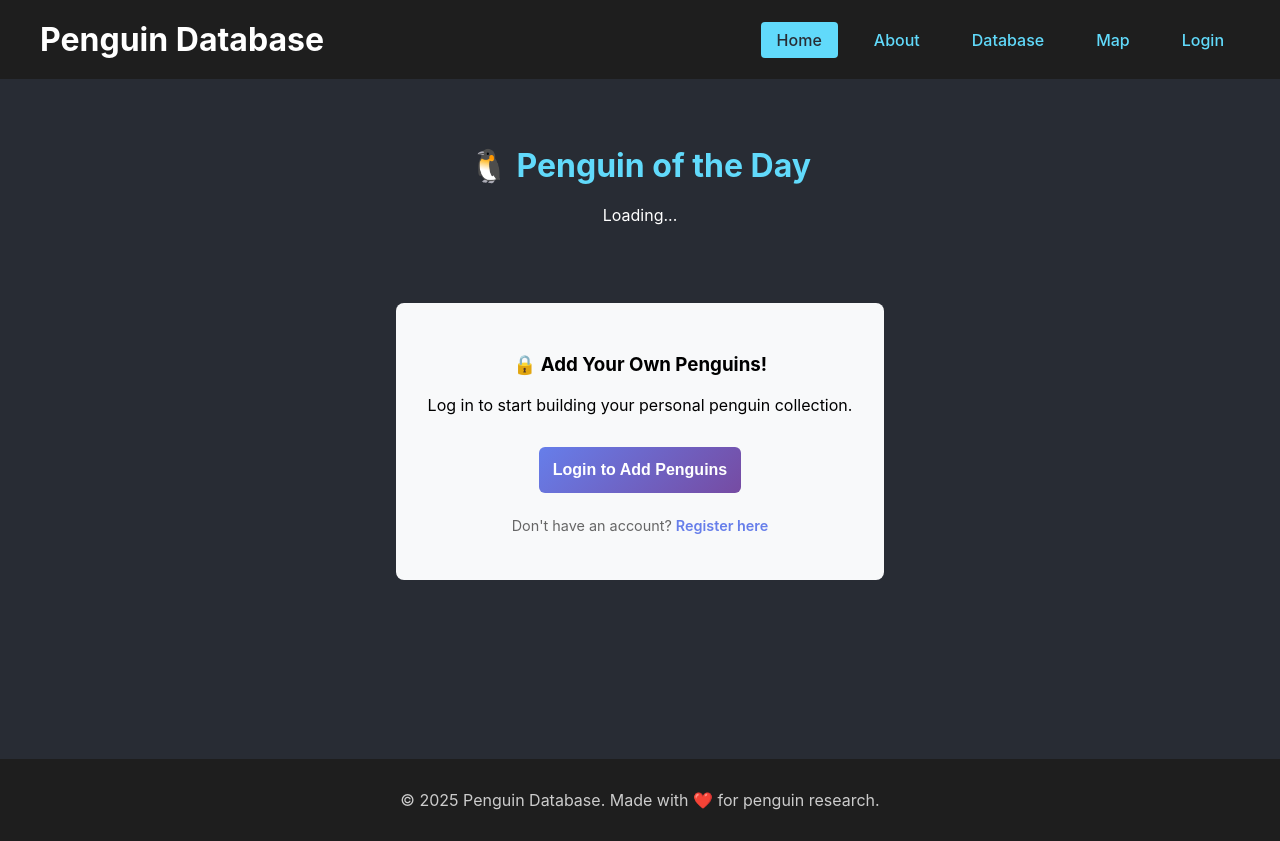
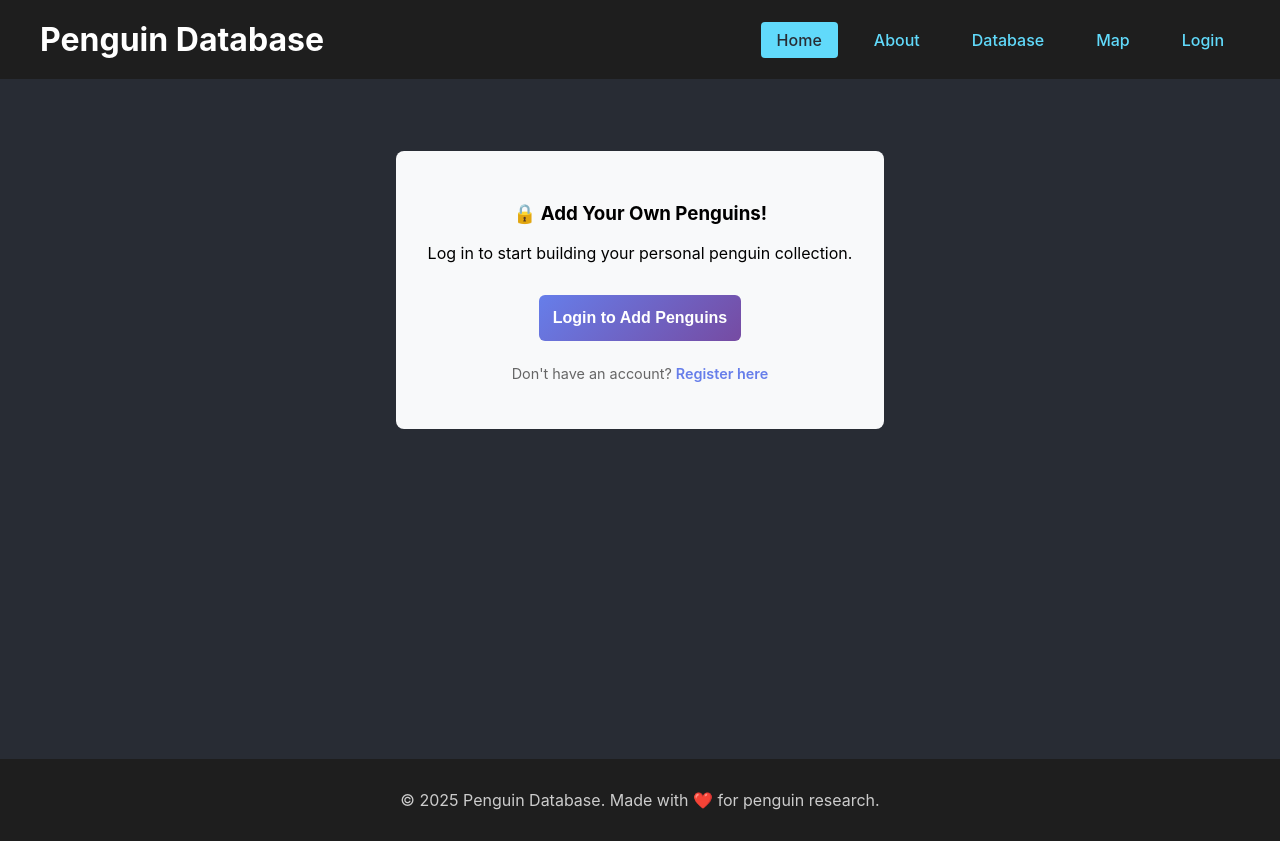
Before and after one commit to JamesFloyd-Pen/PenguinDataBase, a React (Create React App) app in the folder PenguinDataBase-Project/frontend/: page / in a window 1280 px wide. Built offline with nearby package versions, Linux system fonts and the light colour scheme; no server answers.

Commit message:
file directory Change
Move css files to one central location

```diff
--- a/PenguinDataBase-Project/frontend/src/App.js
+++ b/PenguinDataBase-Project/frontend/src/App.js
@@ -11,7 +11,7 @@ import Register from './pages/Register';
 import Account from './pages/Account';
 import { PenguinProvider } from './context/PenguinContext';
 import { AuthProvider } from './context/AuthContext';
-import './App.css';
+import './styles/App.css';
 
 function App() {
   return (
--- a/PenguinDataBase-Project/frontend/src/index.js
+++ b/PenguinDataBase-Project/frontend/src/index.js
@@ -1,6 +1,6 @@
 import React from 'react';
 import ReactDOM from 'react-dom/client';
-import './index.css';
+import './styles/index.css';
 import App from './App';
 import reportWebVitals from './reportWebVitals';
 
--- a/PenguinDataBase-Project/frontend/src/pages/Home.js
+++ b/PenguinDataBase-Project/frontend/src/pages/Home.js
@@ -11,10 +11,10 @@ const Home = () => {
 
   return (
     <div className="home-page">
-      <DailyPenguin />
 
       {isAuthenticated ? (
         <>
+          <DailyPenguin />
           <h3>Welcome back, {user?.username}! 🐧</h3>
           <p>Add a new penguin to your collection:</p>
           <PenguinForm />
```
Also changed, not shown: PenguinDataBase-Project/frontend/src/styles/App.css (renamed from PenguinDataBase-Project/frontend/src/App.css), PenguinDataBase-Project/frontend/src/styles/index.css (renamed from PenguinDataBase-Project/frontend/src/index.css).
